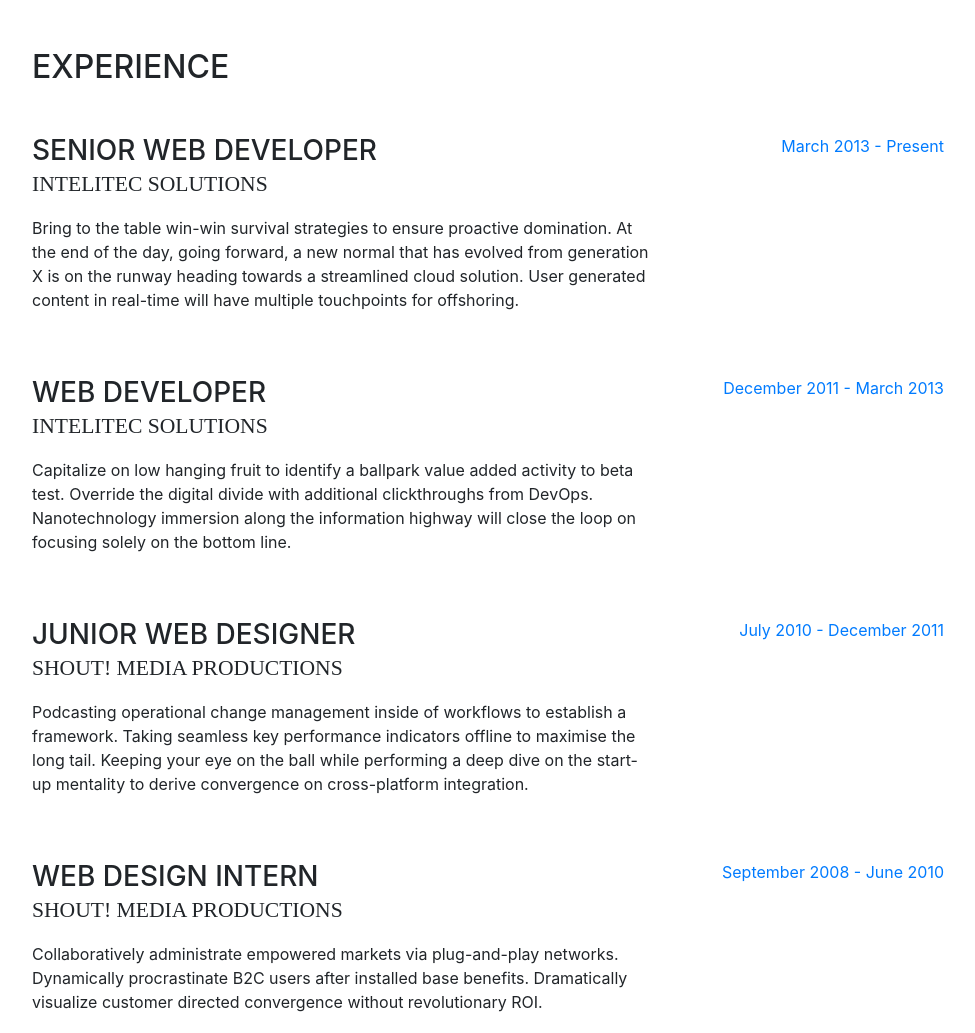
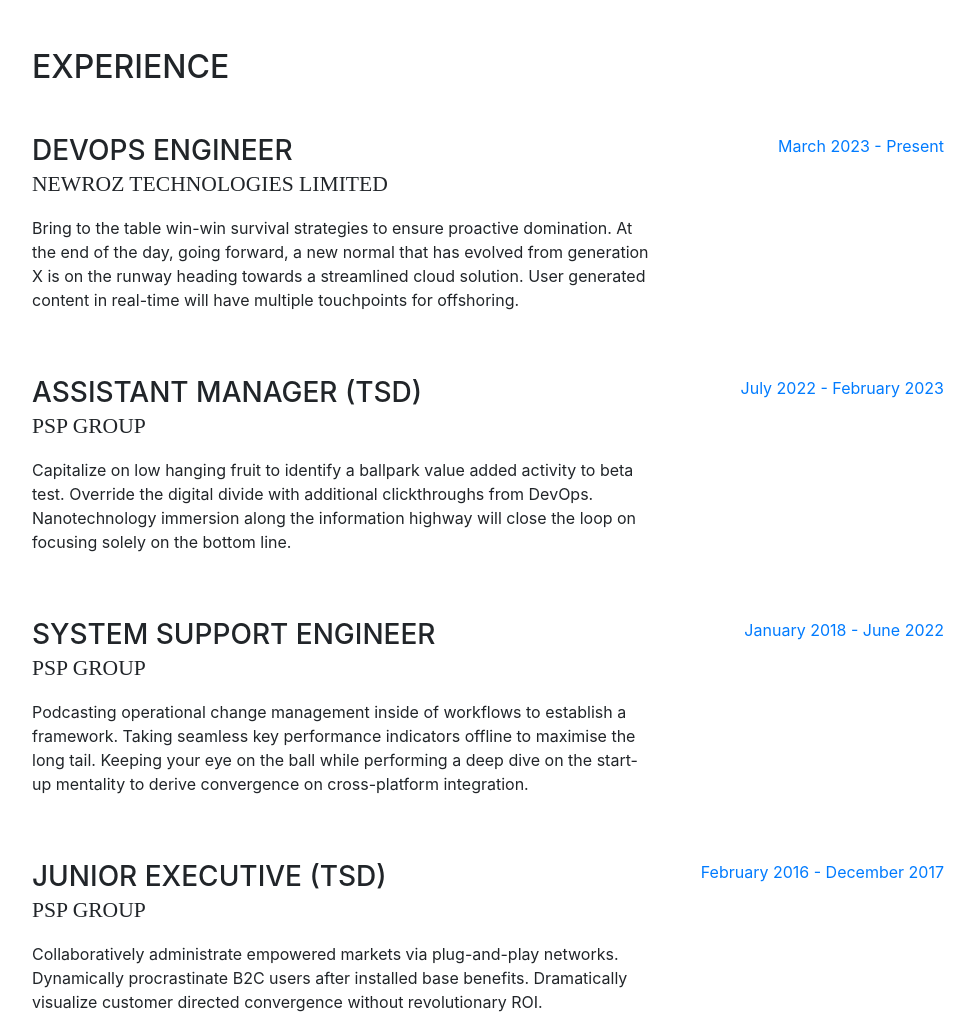
Before and after one commit to imashnobel/portfolio, a website with bundled scripts: page index.html in a window 1280 px wide. Shown: the part 800-1833 px from the top of the page, without its empty margins (288-1263 px from the left). Built offline with nearby package versions, Linux system fonts and the light colour scheme; a web font is replaced by a local one.

Commit message:
edit index

```diff
--- a/index.html
+++ b/index.html
@@ -68,10 +68,10 @@
           <h1 class="mb-0">M.
             <span class="text-primary">Ashrafuzzaman</span>
           </h1>
-          <div class="subheading mb-5">3542 Berry Street · Cheyenne Wells, CO 80810 · (317) 585-8468 ·
-            <a href="mailto:name@email.com">name@email.com</a>
+          <div class="subheading mb-5">Block # D, Section # 12, Mirpur, Pallabi, Dhaka-1216, Bangladesh · (880) 1673321836 ·
+            <a href="mailto:name@email.com">imashnobel@yahoo.com</a>
           </div>
-          <p class="mb-5">I am experienced in leveraging agile frameworks to provide a robust synopsis for high level overviews. Iterative approaches to corporate strategy foster collaborative thinking to further the overall value proposition.</p>
+          <p class="mb-5"> DevOps engineer with a solid background in IT, System Support spanning over 5 years, followed by 1 year in the DevOps domain. Proficient in managing CI/CD pipelines, infrastructure automation, and implementing efficient deployment strategies.</p>
           <ul class="list-inline list-social-icons mb-0">
             <li class="list-inline-item">
               <a href="#">
@@ -115,45 +115,45 @@
 
           <div class="resume-item d-flex flex-column flex-md-row mb-5">
             <div class="resume-content mr-auto">
-              <h3 class="mb-0">Senior Web Developer</h3>
-              <div class="subheading mb-3">Intelitec Solutions</div>
+              <h3 class="mb-0">DevOps Engineer</h3>
+              <div class="subheading mb-3">Newroz Technologies Limited</div>
               <p>Bring to the table win-win survival strategies to ensure proactive domination. At the end of the day, going forward, a new normal that has evolved from generation X is on the runway heading towards a streamlined cloud solution. User generated content in real-time will have multiple touchpoints for offshoring.</p>
             </div>
             <div class="resume-date text-md-right">
-              <span class="text-primary">March 2013 - Present</span>
+              <span class="text-primary">March 2023 - Present</span>
             </div>
           </div>
 
           <div class="resume-item d-flex flex-column flex-md-row mb-5">
             <div class="resume-content mr-auto">
-              <h3 class="mb-0">Web Developer</h3>
-              <div class="subheading mb-3">Intelitec Solutions</div>
+              <h3 class="mb-0">Assistant Manager (TSD)</h3>
+              <div class="subheading mb-3">PSP Group</div>
               <p>Capitalize on low hanging fruit to identify a ballpark value added activity to beta test. Override the digital divide with additional clickthroughs from DevOps. Nanotechnology immersion along the information highway will close the loop on focusing solely on the bottom line.</p>
             </div>
             <div class="resume-date text-md-right">
-              <span class="text-primary">December 2011 - March 2013</span>
+              <span class="text-primary">July 2022 - February 2023</span>
             </div>
           </div>
 
           <div class="resume-item d-flex flex-column flex-md-row mb-5">
             <div class="resume-content mr-auto">
-              <h3 class="mb-0">Junior Web Designer</h3>
-              <div class="subheading mb-3">Shout! Media Productions</div>
+              <h3 class="mb-0">System Support Engineer</h3>
+              <div class="subheading mb-3">PSP Group</div>
               <p>Podcasting operational change management inside of workflows to establish a framework. Taking seamless key performance indicators offline to maximise the long tail. Keeping your eye on the ball while performing a deep dive on the start-up mentality to derive convergence on cross-platform integration.</p>
             </div>
             <div class="resume-date text-md-right">
-              <span class="text-primary">July 2010 - December 2011</span>
+              <span class="text-primary">January 2018 - June 2022</span>
             </div>
           </div>
 
           <div class="resume-item d-flex flex-column flex-md-row">
             <div class="resume-content mr-auto">
-              <h3 class="mb-0">Web Design Intern</h3>
-              <div class="subheading mb-3">Shout! Media Productions</div>
+              <h3 class="mb-0">Junior Executive (TSD)</h3>
+              <div class="subheading mb-3">PSP Group</div>
               <p>Collaboratively administrate empowered markets via plug-and-play networks. Dynamically procrastinate B2C users after installed base benefits. Dramatically visualize customer directed convergence without revolutionary ROI.</p>
             </div>
             <div class="resume-date text-md-right">
-              <span class="text-primary">September 2008 - June 2010</span>
+              <span class="text-primary">February 2016 - December 2017</span>
             </div>
           </div>
 
```
